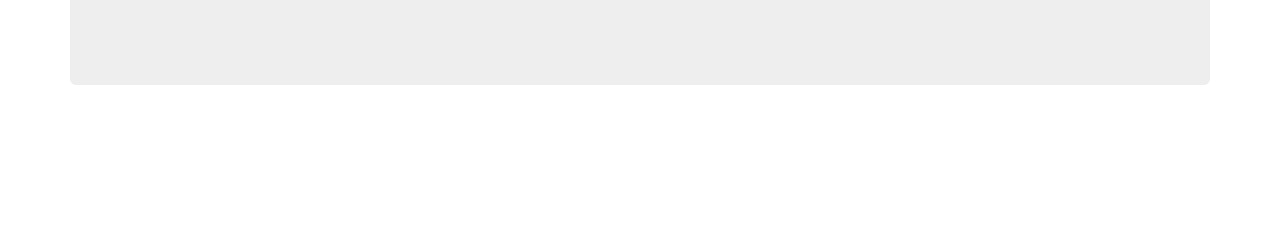
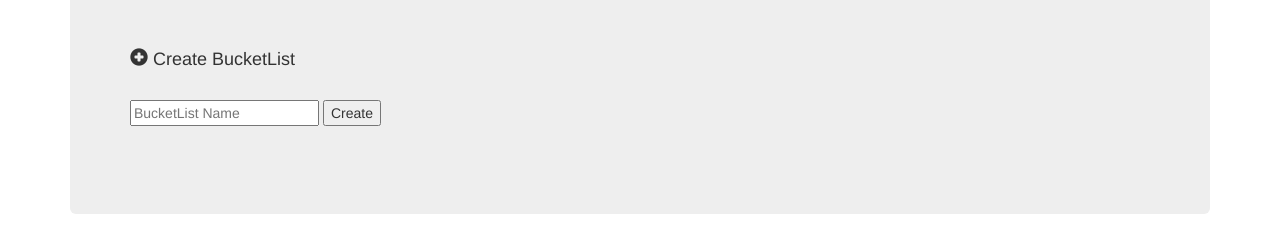
Before and after one commit to kzyGit/MyBucketlist, a plain HTML site: page index.html in a window 1280 px wide. Shown: the part 134-386 px from the top of the page. Drawn offline with Linux system fonts and the light colour scheme.

Commit message:
Add Create BucketList Option
This involves adding a text input field that allows the user to type in the name of the Bucketlist and add it to his/her List

```diff
--- a/index.html
+++ b/index.html
@@ -29,6 +29,20 @@
 			<div class="col-md-2"><span class="glyphicon glyphicon-user"></span>&nbsp; Signup</div>
 		</div>
 		<br /><br />
+
+		<!-- Content -->
+		<div class="row">
+
+			<div class="col-md-12">
+
+			<!-- Create BucketList -->
+
+				<h4><span class="glyphicon glyphicon-plus-sign"></span> Create BucketList</h4><br />
+				<input type="text" name="create" placeholder="BucketList Name">
+				<button>Create</button><br /><br /><br />
+
+			</div>
+		</div>
 	</div>
 </div>
 
```
